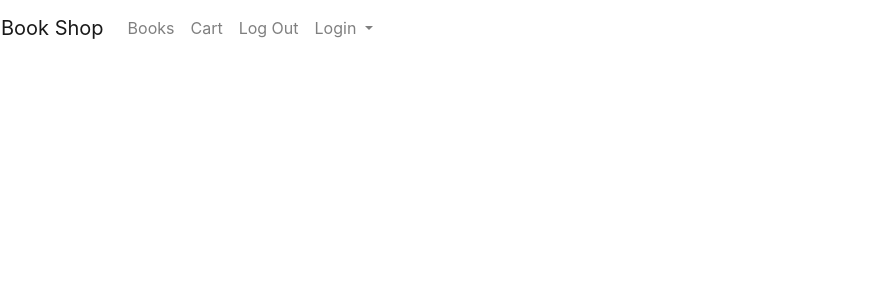
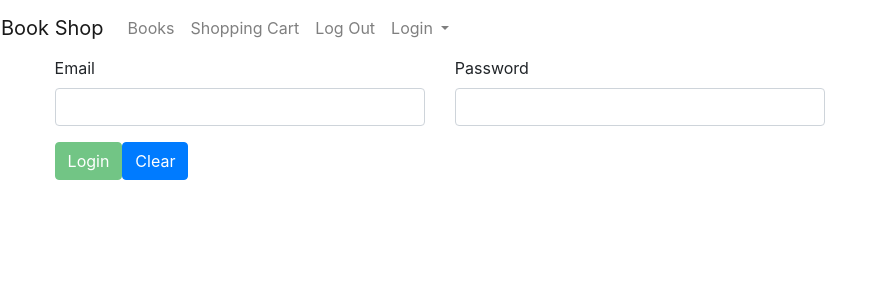
Before and after one commit to lauraborgato/angular-course-app, an Angular app: page /login in a window 1280 px wide. Before the commit this address led to /. Shown: the top 300 px of the page, without its empty margins (0-886 px from the left). Built offline with nearby package versions, Linux system fonts and the light colour scheme.

Commit message:
angular app in progress

```diff
--- a/src/app/app-header/app-header.component.html
+++ b/src/app/app-header/app-header.component.html
@@ -1,4 +1,4 @@
-<nav class="navbar navbar-expand-lg navbar-light bg-transparent">
+<nav class="navbar navbar-expand-lg navbar-light bg-transparent" appDropdown>
   <a class="navbar-brand" routerLink="">Book Shop</a>
   <button class="navbar-toggler" type="button" data-toggle="collapse" data-target="#navbarNavDropdown" aria-controls="navbarNavDropdown" aria-expanded="false" aria-label="Toggle navigation">
     <span class="navbar-toggler-icon"></span>
@@ -9,13 +9,13 @@
         <a class="nav-link" routerLink="/books">Books</a>
       </li>
       <li class="nav-item">
-        <a class="nav-link" href="#">Cart</a>
+        <a class="nav-link" routerLink="/cart">Shopping Cart</a>
       </li>
       <li class="nav-item">
         <a class="nav-link" href="#">Log Out</a>
       </li>
       <li class="nav-item dropdown flex-row ml-md-auto d-none d-md-flex">
-        <a class="nav-link dropdown-toggle" href="#" id="navbarDropdownMenuLink" role="button" data-toggle="dropdown" aria-haspopup="true" aria-expanded="false">
+        <a class="nav-link dropdown-toggle" appDropdown id="navbarDropdownMenuLink" role="button" data-toggle="dropdown" aria-haspopup="true" aria-expanded="false">
           Login
         </a>
         <div class="dropdown-menu" aria-labelledby="navbarDropdownMenuLink">
--- /dev/null
+++ b/src/app/log-in/log-in.component.html
@@ -0,0 +1,22 @@
+<div class="row justify-content-center">
+  <div class="col-sm-11">
+    <form (ngSubmit)="onSubmit(f)" #f="ngForm">
+      <div class="row">
+        <div class="col-sm-4 form-group">
+          <label for="name">Email</label>
+          <input type="text" id="email" class="form-control" name="email" ngModel required email>
+        </div>
+        <div class="col-sm-4 form-group">
+          <label for="password">Password</label>
+          <input type="password" id="password" class="form-control" name="password" ngModel required minlength="8">
+        </div>
+      </div>
+      <div class="row">
+        <div class="col-sm-11">
+          <button class="btn btn-success" type="submit" [disabled]="!f.valid">Login</button>
+          <button class="btn btn-primary" type="button" (click)="onClear()">Clear</button>
+        </div>
+      </div>
+    </form>
+  </div>
+</div>
--- /dev/null
+++ b/src/app/log-in/log-in.component.ts
@@ -0,0 +1,23 @@
+import { Component, OnInit, ViewChild } from '@angular/core';
+import { Subscription } from 'rxjs';
+import { NgForm } from '@angular/forms';
+
+@Component({
+  selector: 'app-log-in',
+  templateUrl: './log-in.component.html',
+  styleUrls: ['./log-in.component.css']
+})
+export class LogInComponent implements OnInit {
+  editMode: boolean = false;
+  @ViewChild('f') slForm: NgForm;
+  subscription: Subscription;
+
+  constructor() { }
+
+  ngOnInit() {
+  }
+
+  onSubmit(form: NgForm){
+    console.log(form.valid);
+  }
+}
--- /dev/null
+++ b/src/app/shopping-cart/shopping-cart.component.html
@@ -0,0 +1,3 @@
+<p>
+  shopping-cart works!
+</p>
--- /dev/null
+++ b/src/app/shopping-cart/shopping-cart.component.ts
@@ -0,0 +1,15 @@
+import { Component, OnInit } from '@angular/core';
+
+@Component({
+  selector: 'app-shopping-cart',
+  templateUrl: './shopping-cart.component.html',
+  styleUrls: ['./shopping-cart.component.css']
+})
+export class ShoppingCartComponent implements OnInit {
+
+  constructor() { }
+
+  ngOnInit() {
+  }
+
+}
```
Also changed, not shown: src/app/app-routing.module.ts (+6 -2 lines), src/app/app.module.ts (+5 -2 lines), src/app/shopping-cart/shopping-cart.service.ts (added, +13 -0 lines), src/app/log-in/log-in.component.css (added), src/app/shopping-cart/shopping-cart.component.css (added), 2 other files (tests, documents, lock files or other folders).
